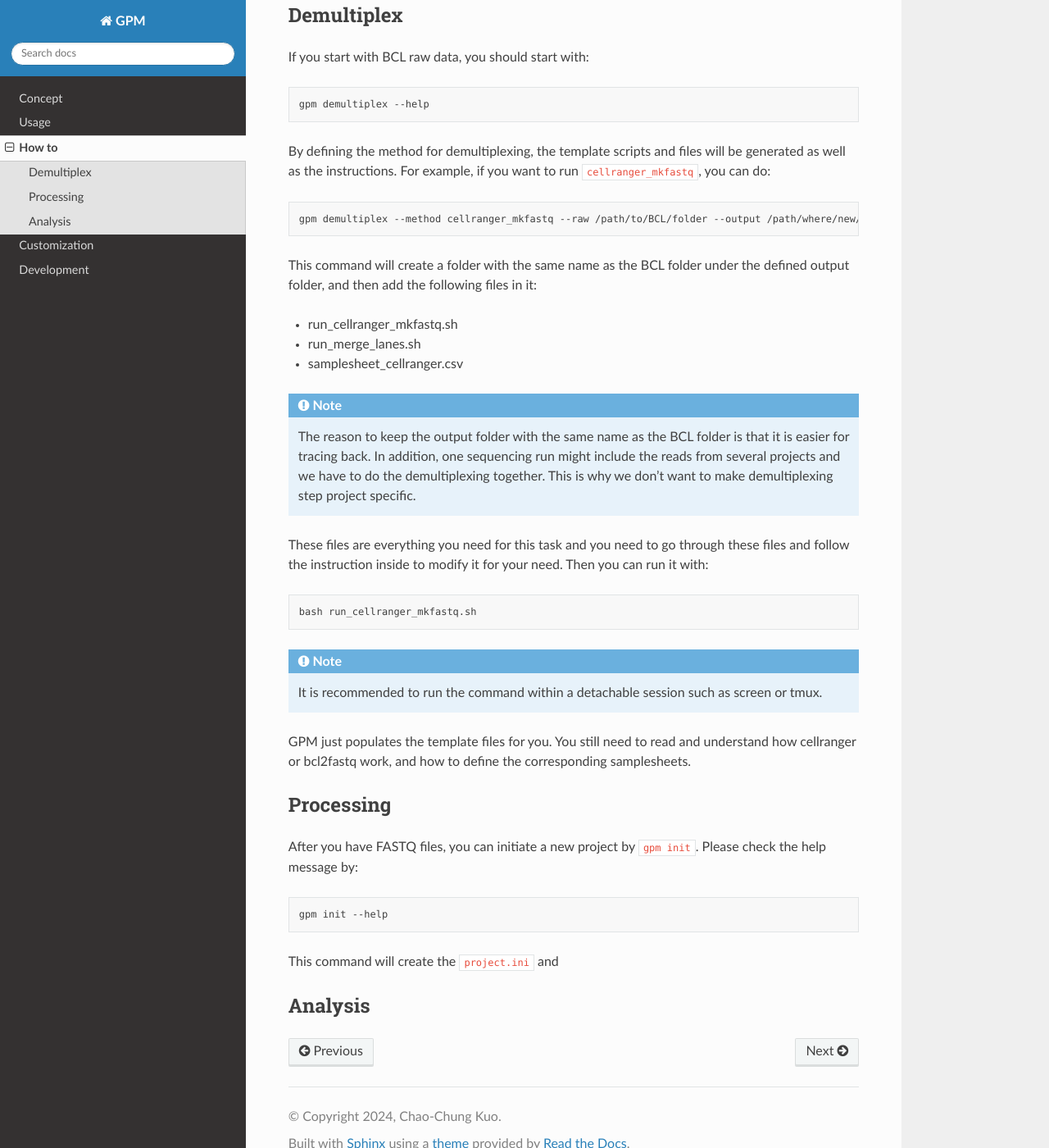
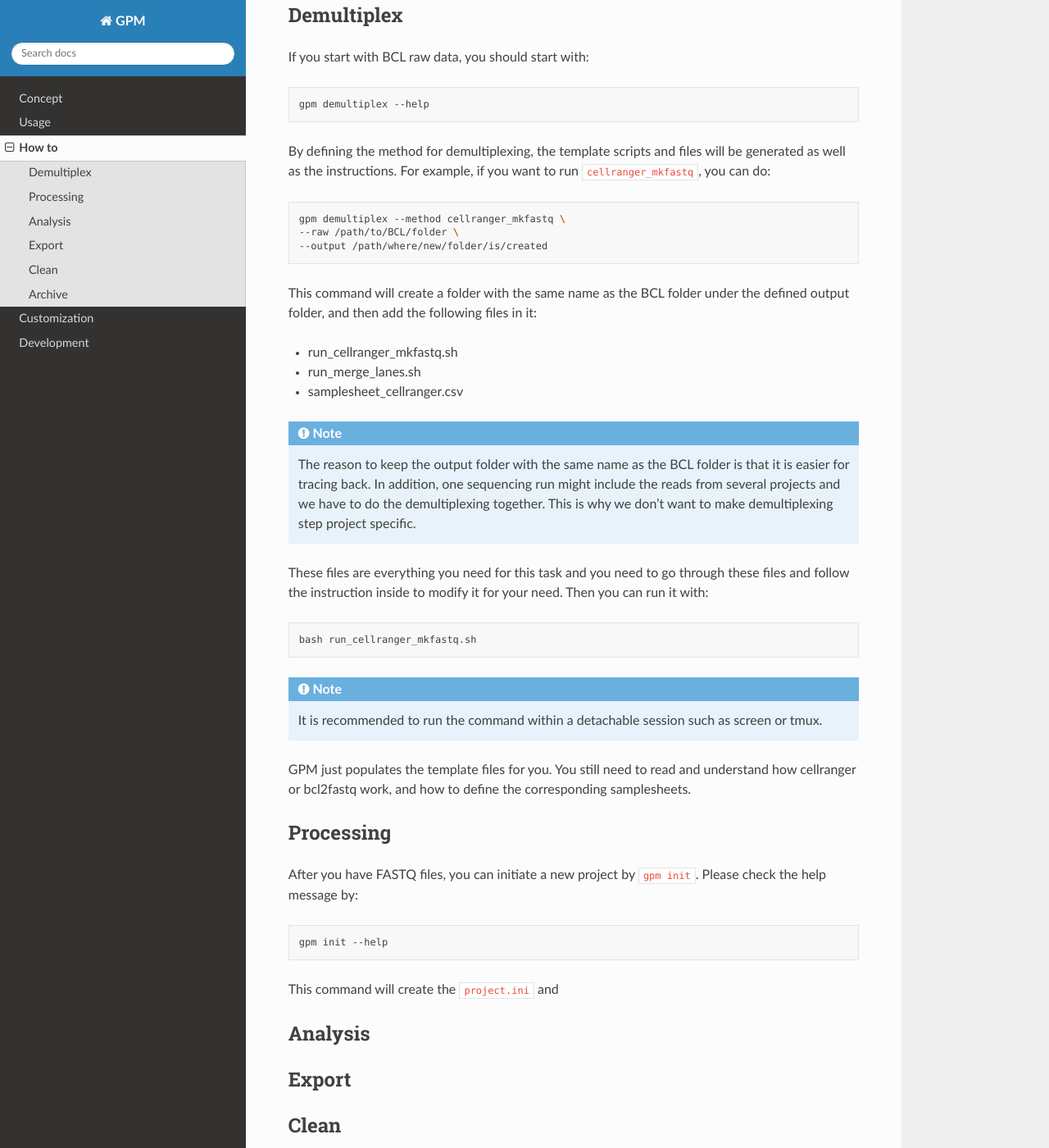
Before and after one commit to chaochungkuo/GPM, a Sphinx documentation site: the page built from docs/source/howto.rst, in a window 1280 px wide and 1400 px high, scrolled down 278 px. Shown: the whole window at 82% size. Built offline with Sphinx 7.4.7 and the Read the Docs theme 2.0.0, drawn with Linux system fonts in a browser that asks for light colours.

Commit message:
update doc

```diff
--- a/docs/source/howto.rst
+++ b/docs/source/howto.rst
@@ -17,7 +17,9 @@ By defining the method for demultiplexing, the template scripts and files will b
 
 .. code-block:: shell
 
-   gpm demultiplex --method cellranger_mkfastq --raw /path/to/BCL/folder --output /path/where/new/folder/is/created
+   gpm demultiplex --method cellranger_mkfastq \
+   --raw /path/to/BCL/folder \
+   --output /path/where/new/folder/is/created
 
 This command will create a folder with the same name as the BCL folder under the defined output folder, and then add the following files in it:
 
@@ -50,4 +52,16 @@ This command will create the ``project.ini`` and
 
 
 Analysis
-----------
+--------
+
+
+Export
+------
+
+
+Clean
+-----
+
+
+Archive
+-------
```
